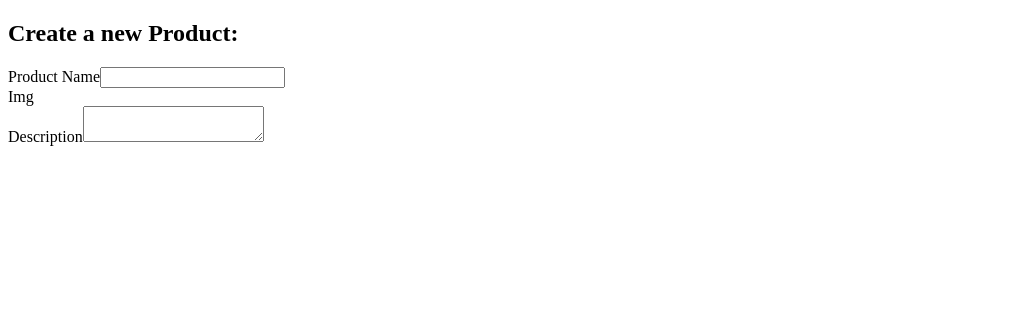
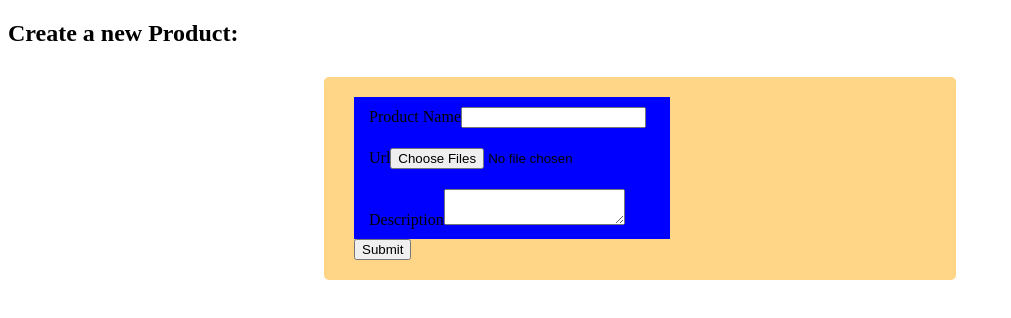
Before and after one commit to AndreiaCifoni/Soap-Project, a React (Create React App) app: page /soapcreate in a window 1280 px wide. Shown: the top 318 px of the page, without its empty margins (0-1011 px from the left). Built offline with nearby package versions, Linux system fonts and the light colour scheme.

Commit message:
styling... cloudinary

```diff
--- a/package.json
+++ b/package.json
@@ -6,6 +6,7 @@
     "@testing-library/jest-dom": "^5.16.4",
     "@testing-library/react": "^13.2.0",
     "@testing-library/user-event": "^13.5.0",
+    "axios": "^0.27.2",
     "history": "^5.3.0",
     "react": "^18.1.0",
     "react-dom": "^18.1.0",
--- /dev/null
+++ b/src/components/layout/form.css
@@ -0,0 +1,20 @@
+.container {
+  width: 50%;
+  margin: 30px auto;
+  padding: 20px 30px;
+  background-color: rgb(255, 213, 136);
+  border-radius: 5px;
+  box-sizing: border-box;
+}
+
+.form-element {
+  width: 50%;
+  padding: 10px 15px;
+  background-color: blue;
+}
+
+.label {
+}
+
+.btn {
+}
--- a/src/components/soap/SoapForm.js
+++ b/src/components/soap/SoapForm.js
@@ -1,10 +1,26 @@
 import React from "react";
+import Axios from "axios";
+import "../layout/form.css";
 
 const SoapForm = ({ soap, setSoap }) => {
+  const onChangeFile = (files) => {
+    const formData = new FormData();
+    formData.append("file", soap);
+    formData.append("upload_preset", "yzjnn6ki");
+
+    Axios.post(
+      "https://api.cloudinary.com/v1_1/deiacifoni/image/upload",
+      formData
+    ).then((response) => {
+      console.log(response);
+    });
+  };
+
   return (
-    <div>
+    <div className="container">
       <form>
         <div>
+          <div className="form-element">
             <label>Product Name</label>
             <input
               type="text"
@@ -12,21 +28,31 @@ const SoapForm = ({ soap, setSoap }) => {
               onChange={(e) => setSoap({ ...soap, product: e.target.value })}
             />
           </div>
-        <div>
-          <label>Img</label>
-          <img
-            src={soap.url}
-            alt=""
-            onChange={(e) => setSoap({ ...soap, url: e.target.value })}
+          <div className="form-element">
+            <label>Url</label>
+            <input
+              type="file"
+              value={soap.url}
+              onChange={(event) => setSoap(event.target.files[0])}
+              multiple
             />
           </div>
-        <div>
+          <div className="form-element">
             <label>Description</label>
             <textarea
               value={soap.description}
-            onChange={(e) => setSoap({ ...soap, description: e.target.value })}
+              onChange={(e) =>
+                setSoap({ ...soap, description: e.target.value })
+              }
             />
           </div>
+        </div>
+        <input
+          className="btn"
+          onClick={onChangeFile}
+          type="submit"
+          value="Submit"
+        />
       </form>
     </div>
   );
```
Also changed, not shown: 1 other file (tests, documents, lock files or other folders). Lines whose indentation alone changed are shown as unchanged.
